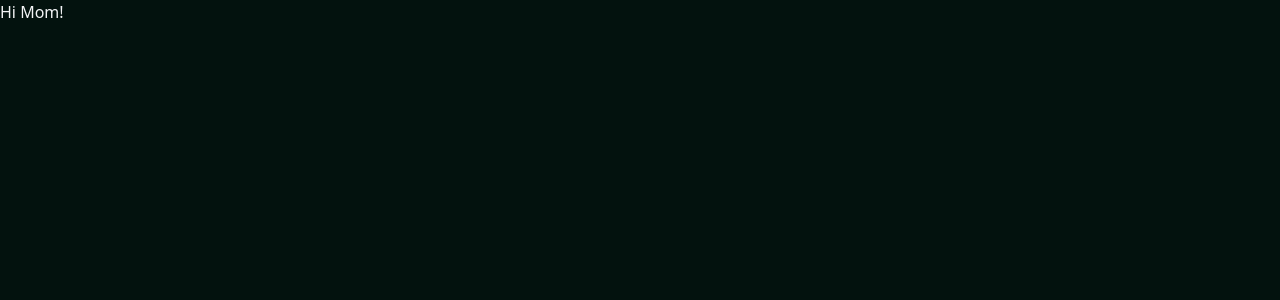
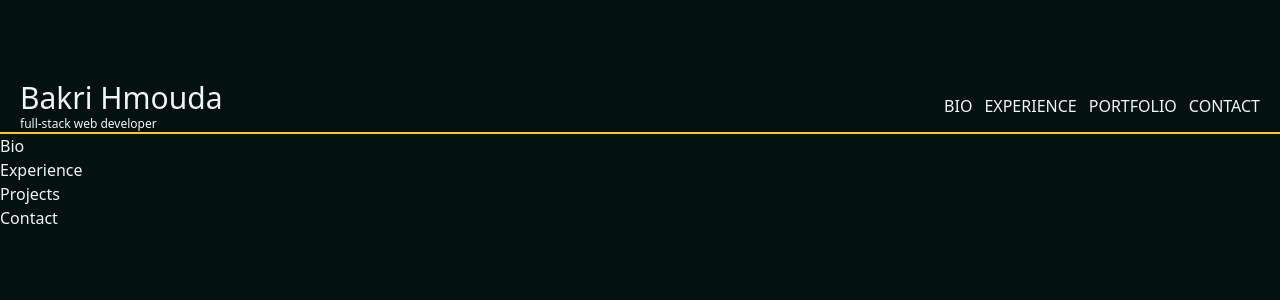
Before and after one commit to Bakri-Hmouda/Bakri-Hmouda.github.io, a Next.js app: page / in a window 1280 px wide. Shown: the top 300 px of the page. Built offline with nearby package versions, Linux system fonts and the light colour scheme.

Commit message:
added nav menu inside header

```diff
--- /dev/null
+++ b/components/header.tsx
@@ -0,0 +1,37 @@
+import Link from "next/link"
+import React, { useState } from "react"
+
+export default function Header(): React.ReactElement {
+    const [open, setOpen] = useState(false)
+
+    return (
+        <>
+            <header className="max-w-full border-b-2 mt-20 sticky border-yellow-400">
+                <div className="container relative flex content-around items-center px-5">
+
+                    {/* site header */}
+                    <div className="flex-1 ">
+                        <h1 className="text-3xl">Bakri Hmouda</h1>
+                        <p className="text-xs">
+                            full-stack web developer
+                        </p>
+                    </div>
+
+                    {/* show menu button on mobile device */}
+                    <div className="sm:hidden" onClick={(): void => setOpen(!open)}>
+                        <i className="fa-solid fa-ellipsis"></i>
+                    </div>
+
+                    {/* nav menus - transom to mobile menu on sm break point */}
+                    <div className="flex max-sm:absolute gap-3
+                    max-sm:bg-lightGrey max-sm:flex-col max-sm:top-[104%] max-sm:w-full max-sm:right-0 max-sm:p-5 max-sm:shadow-md">
+                        <Link href="#" className="hover:text-yellow-400 transition-colors">BIO</Link>
+                        <Link href="#" className="hover:text-yellow-400 transition-colors">EXPERIENCE</Link>
+                        <Link href="#" className="hover:text-yellow-400 transition-colors">PORTFOLIO</Link>
+                        <Link href="#" className="hover:text-yellow-400 transition-colors">CONTACT</Link>
+                    </div>
+                </div>
+            </header>
+        </>
+    )
+}
--- a/components/layout.tsx
+++ b/components/layout.tsx
@@ -1,6 +1,14 @@
 import React from "react";
+import Header from "./header";
 
 
 export default function Layout({ children }: { children: React.ReactNode }) {
-    return children
+    return (
+        <>
+            <Header />
+            <main className="container max-sm:max-w-[90%]">
+                {children}
+            </main>
+        </>
+    )
 }
--- a/pages/index.tsx
+++ b/pages/index.tsx
@@ -1,3 +1,24 @@
+import Layout from "../components/layout";
+
 export default function Home() {
-    return <h1>Hi Mom!</h1>
+    return (
+        <Layout>
+            <header>
+                <h1>Bio</h1>
+            </header>
+            <section>
+                <h1>
+                    Experience
+                </h1>
+            </section>
+            <section>
+                <h1>
+                    Projects
+                </h1>
+            </section>
+            <section>
+                Contact
+            </section>
+        </Layout>
+    )
 }
--- a/pages/welcome/index.tsx
+++ b/pages/welcome/index.tsx
@@ -19,7 +19,7 @@ export default function Welcome() {
 
                     <div className="flex max-sm:flex-col min-w-full min-h-fit mt-5 gap-4 justify-between ">
                         <Link className="bg-primary/75 hover:bg-primary/50
-                         flex-1 transition-colors p-3 rounded text-center" href="#">
+                         flex-1 transition-colors p-3 rounded text-center" href="/">
                             HOME
                         </Link>
 
```
